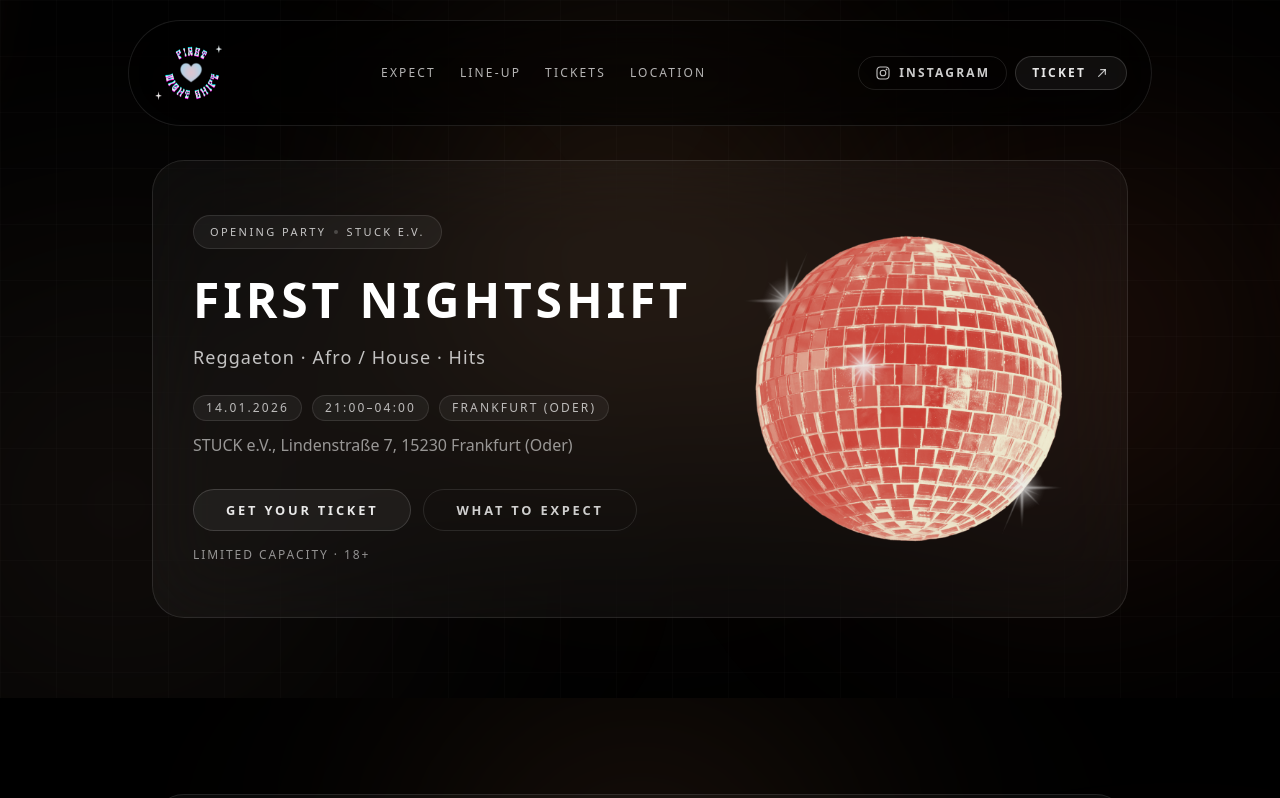
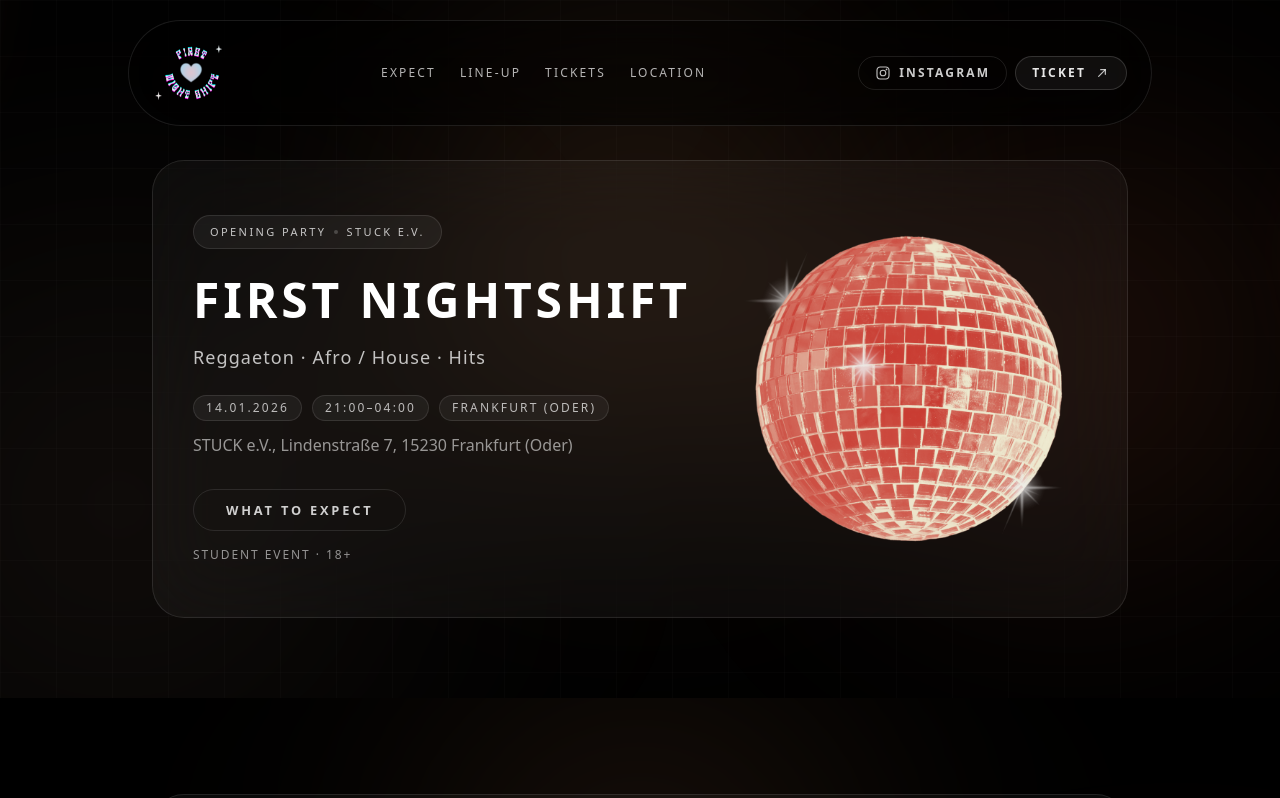
Before and after one commit to oxaxk/firstnightshift, a React (Vite) app: page / in a window 1280 px wide. Shown: the top 798 px of the page. Built offline with nearby package versions, Linux system fonts and the light colour scheme.

Commit message:
Update HeroSection.tsx

```diff
--- a/src/pages/home/components/HeroSection.tsx
+++ b/src/pages/home/components/HeroSection.tsx
@@ -1,8 +1,6 @@
 import { type MouseEvent } from 'react';
 
 export default function HeroSection() {
-  const ticketUrl = 'https://buy.stripe.com/9B6cN53uW1wqbs2dCu4c800';
-
   const handleSmoothLinkClick = (event: MouseEvent<HTMLAnchorElement>, targetId: string) => {
     event.preventDefault();
     if (typeof document === 'undefined') return;
@@ -78,18 +76,6 @@ export default function HeroSection() {
 
               <div className="mt-6 sm:mt-8 flex flex-col sm:flex-row items-stretch sm:items-center gap-2.5 sm:gap-3">
                 <a
-                  href={ticketUrl}
-                  target="_blank"
-                  rel="noreferrer"
-                  className="w-full sm:w-auto inline-flex items-center justify-center px-8 py-3 rounded-full border border-white/15 bg-white/5 hover:bg-white/10 hover:border-white/30 transition-colors"
-                  aria-label="Get your ticket"
-                >
-                  <span className="text-xs sm:text-[0.8rem] font-semibold tracking-[0.22em] uppercase text-white/90">
-                    Get your ticket
-                  </span>
-                </a>
-
-                <a
                   href="/#expect"
                   onClick={(e) => handleSmoothLinkClick(e, 'expect')}
                   className="w-full sm:w-auto inline-flex items-center justify-center px-8 py-3 rounded-full border border-white/10 bg-transparent hover:bg-white/5 hover:border-white/20 transition-colors"
@@ -102,7 +88,7 @@ export default function HeroSection() {
               </div>
 
               <div className="mt-5 sm:mt-4 text-xs tracking-[0.16em] uppercase text-white/55">
-                Limited capacity · 18+
+                Student event · 18+
               </div>
             </div>
 
```
